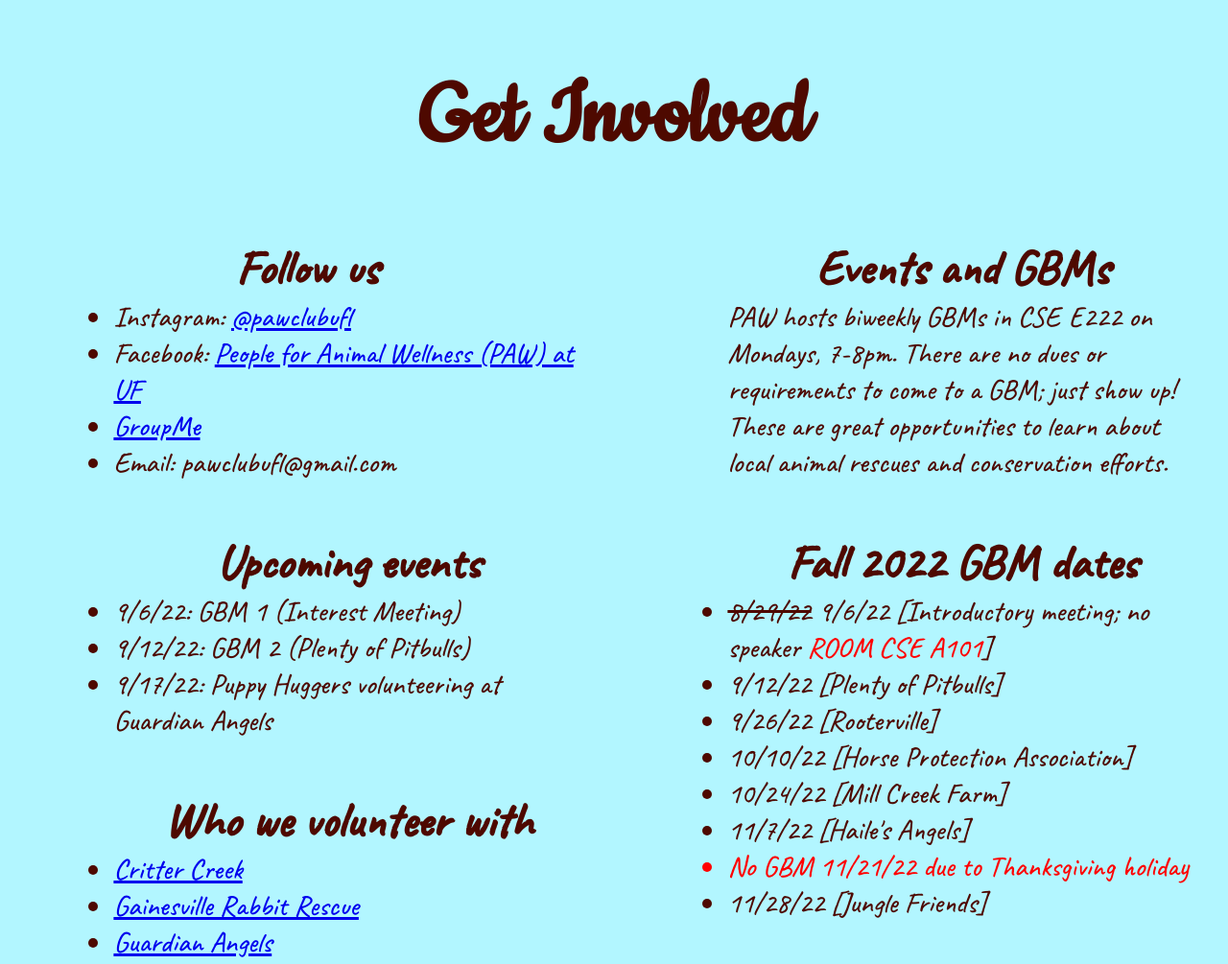
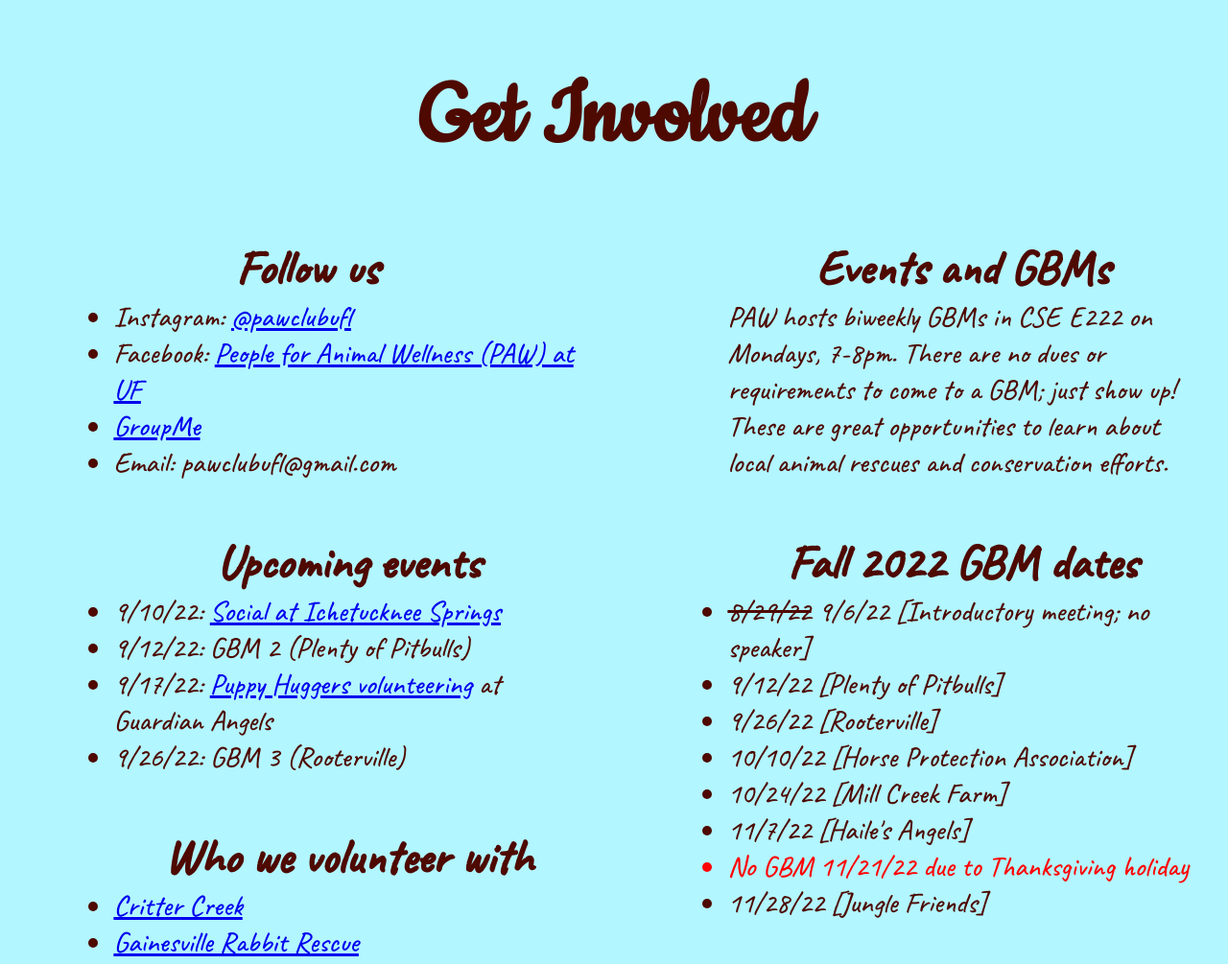
Before and after one commit to PAW-UF/PAW, a plain HTML site: page getinvolved.html in a window 1280 px wide. Shown: the part 93-1098 px from the top of the page at 96% size. Drawn offline with Linux system fonts and the light colour scheme.

Commit message:
update 9-7-22

```diff
--- a/getinvolved.html
+++ b/getinvolved.html
@@ -6,6 +6,7 @@
         <link rel="preconnect" href="https://fonts.googleapis.com">
         <link rel="preconnect" href="https://fonts.gstatic.com" crossorigin>
         <link href="https://fonts.googleapis.com/css2?family=Caveat:wght@500&family=Cookie&family=Indie+Flower&display=swap" rel="stylesheet">
+        <link rel="shortcut icon" href="Images/PAW_Logo.png"/>
         <style>
             body
             {
@@ -110,9 +111,10 @@
                 <br><br><br>
                 <h2 style="font-size: 50px; text-align: center;" class="contact">Upcoming events</h2>
                 <ul class="contact">
-                    <li>9/6/22: GBM 1 (Interest Meeting)</li>
+                    <li>9/10/22: <a href="https://docs.google.com/document/d/1FPbm4lMEELx4mLpO2_gMLZ7sJ-WLIxoqLBtMDv5Zy1M/edit">Social at Ichetucknee Springs</a></li>
                     <li>9/12/22: GBM 2 (Plenty of Pitbulls)</li>
-                    <li>9/17/22: Puppy Huggers volunteering at Guardian Angels</li>
+                    <li>9/17/22: <a href="https://docs.google.com/document/d/1yIp6Qzp3_MX6w8clncERt3DEoqowTpR1HTUXgmFMUVg/edit?usp=sharing">Puppy Huggers volunteering</a> at Guardian Angels</li>
+                    <li>9/26/22: GBM 3 (Rooterville)</li>
                 </ul>
                 <br><br><br>
                 <h2 style="font-size: 50px; text-align: center;" class="contact">Who we volunteer with</h2>
@@ -138,7 +140,7 @@
                 <br><br><br>
                 <h2 style="font-size: 50px; text-align: center;" class="contact">Fall 2022 GBM dates</h2>
                 <ul class="contact">
-                    <li><del>8/29/22</del> 9/6/22 [Introductory meeting; no speaker <div style="color: red; display: inline;">ROOM CSE A101</div>]</li>
+                    <li><del>8/29/22</del> 9/6/22 [Introductory meeting; no speaker]</li>
                     <li>9/12/22 [Plenty of Pitbulls]</li>
                     <li>9/26/22 [Rooterville]</li>
                     <li>10/10/22 [Horse Protection Association]</li>
```
Also changed, not shown: about.html (+1 -0 lines), index.html (+1 -1 lines), officer-santa.html (+1 -0 lines), officers.html (+1 -0 lines), sponsored.html (+1 -0 lines).
